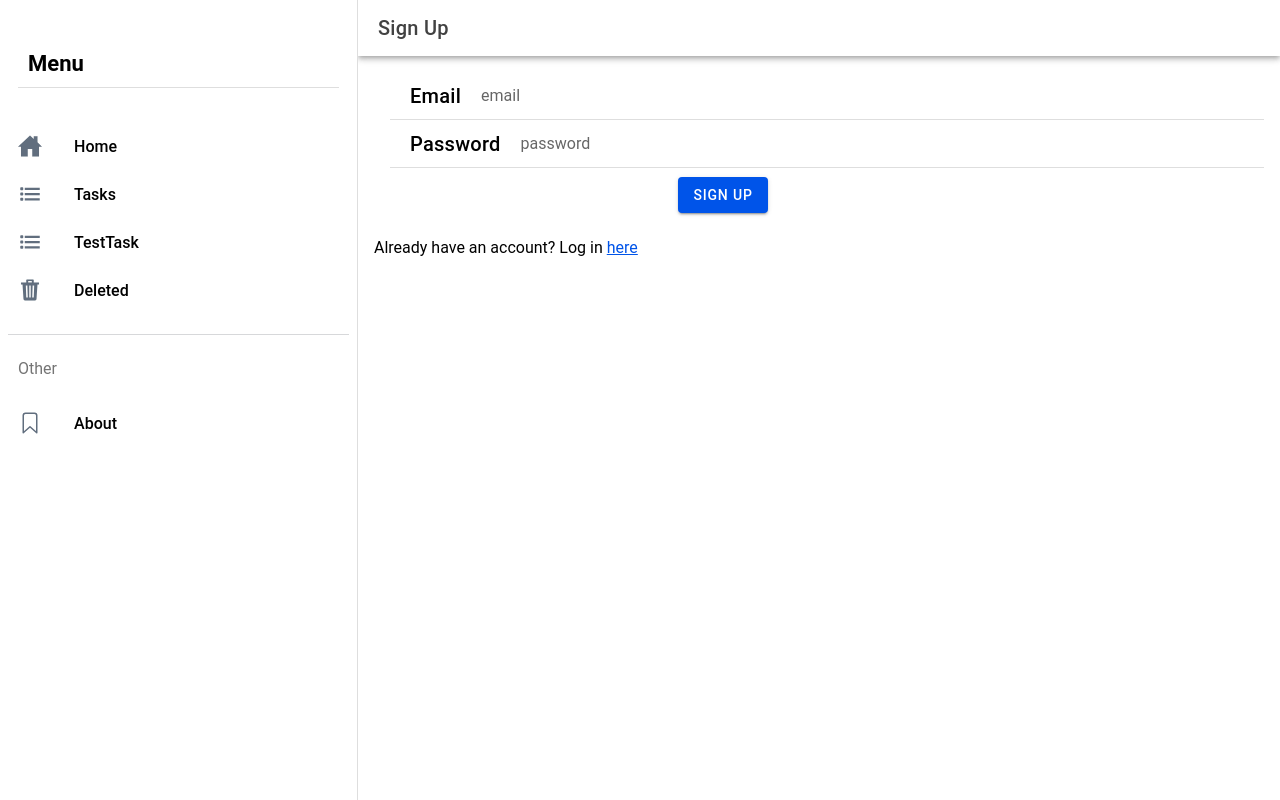
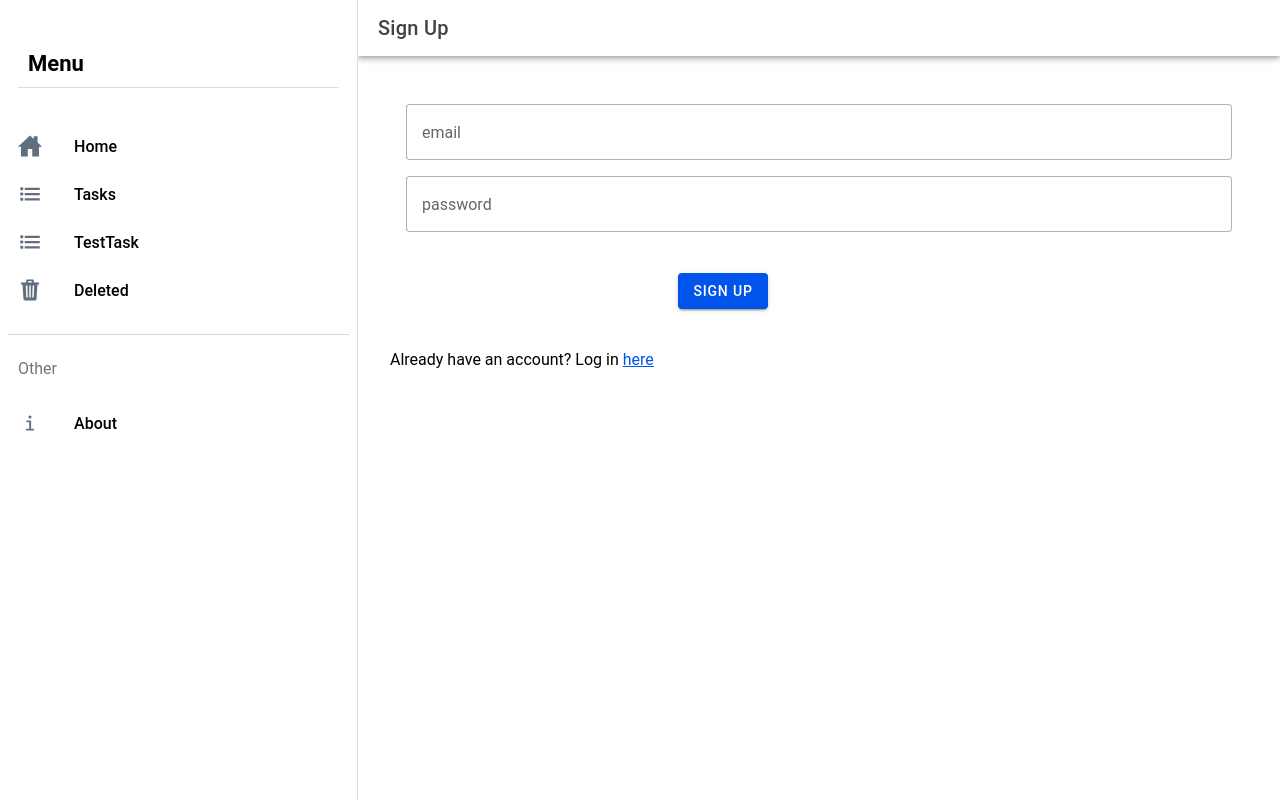
Before and after one commit to tom4sdvorak/TaskListApp, a React (Vite) app: page /signup in a window 1280 px wide. Built offline with nearby package versions, Linux system fonts and the light colour scheme.

Commit message:
Styled login and signup better

```diff
--- a/src/components/Menu.tsx
+++ b/src/components/Menu.tsx
@@ -17,6 +17,7 @@ import {
   bookmarkOutline,
   homeOutline,
   homeSharp,
+  informationOutline,
   listOutline,
   listSharp,
   trashOutline,
@@ -105,7 +106,11 @@ const Menu: React.FC = () => {
           <IonListHeader>Other</IonListHeader>
           {labels.map((label, index) => (
             <IonItem button href="/about" lines="none" key={index}>
-              <IonIcon aria-hidden="true" slot="start" icon={bookmarkOutline} />
+              <IonIcon
+                aria-hidden="true"
+                slot="start"
+                icon={informationOutline}
+              />
               <IonLabel>{label}</IonLabel>
             </IonItem>
           ))}
--- a/src/pages/Login.tsx
+++ b/src/pages/Login.tsx
@@ -22,14 +22,21 @@ const Login: React.FC = () => {
       </IonHeader>
       <IonContent className="ion-padding">
         <form>
-          <IonItem>
-            <IonTitle>Email</IonTitle>
-            <IonInput type="email" placeholder="email"></IonInput>
-          </IonItem>
-          <IonItem>
-            <IonTitle>Password</IonTitle>
-            <IonInput type="password" placeholder="password"></IonInput>
-          </IonItem>
+          <div className="flex ion-padding ion-margin">
+            <IonInput
+              className="ion-margin-bottom"
+              fill="outline"
+              type="email"
+              placeholder="email"
+            ></IonInput>
+
+            <IonInput
+              fill="outline"
+              type="password"
+              placeholder="password"
+            ></IonInput>
+          </div>
+
           <IonRow>
             <IonCol></IonCol>
             <IonCol>
--- a/src/pages/SignUp.tsx
+++ b/src/pages/SignUp.tsx
@@ -22,14 +22,20 @@ const SignUp: React.FC = () => {
       </IonHeader>
       <IonContent className="ion-padding">
         <form>
-          <IonItem>
-            <IonTitle>Email</IonTitle>
-            <IonInput type="email" placeholder="email"></IonInput>
-          </IonItem>
-          <IonItem>
-            <IonTitle>Password</IonTitle>
-            <IonInput type="password" placeholder="password"></IonInput>
-          </IonItem>
+          <div className="flex ion-padding ion-margin">
+            <IonInput
+              className="ion-margin-bottom"
+              fill="outline"
+              type="email"
+              placeholder="email"
+            ></IonInput>
+
+            <IonInput
+              fill="outline"
+              type="password"
+              placeholder="password"
+            ></IonInput>
+          </div>
           <IonRow className="flex text-center">
             <IonCol></IonCol>
             <IonCol>
@@ -38,7 +44,7 @@ const SignUp: React.FC = () => {
             <IonCol></IonCol>
           </IonRow>
 
-          <p>
+          <p className="ion-padding">
             Already have an account? Log in <a href="/login">here</a>
           </p>
         </form>
--- a/src/pages/Tasks.tsx
+++ b/src/pages/Tasks.tsx
@@ -2,6 +2,7 @@ import {
   IonButtons,
   IonCard,
   IonCardContent,
+  IonCardTitle,
   IonContent,
   IonHeader,
   IonMenuButton,
@@ -23,7 +24,8 @@ const Lists: React.FC = () => {
         </IonToolbar>
       </IonHeader>
       <IonContent className="ion-padding">
-        <IonCard>
+        <IonCard className="ion-padding">
+          <IonCardTitle>Task list name here</IonCardTitle>
           <IonCardContent></IonCardContent>
         </IonCard>
       </IonContent>
```
